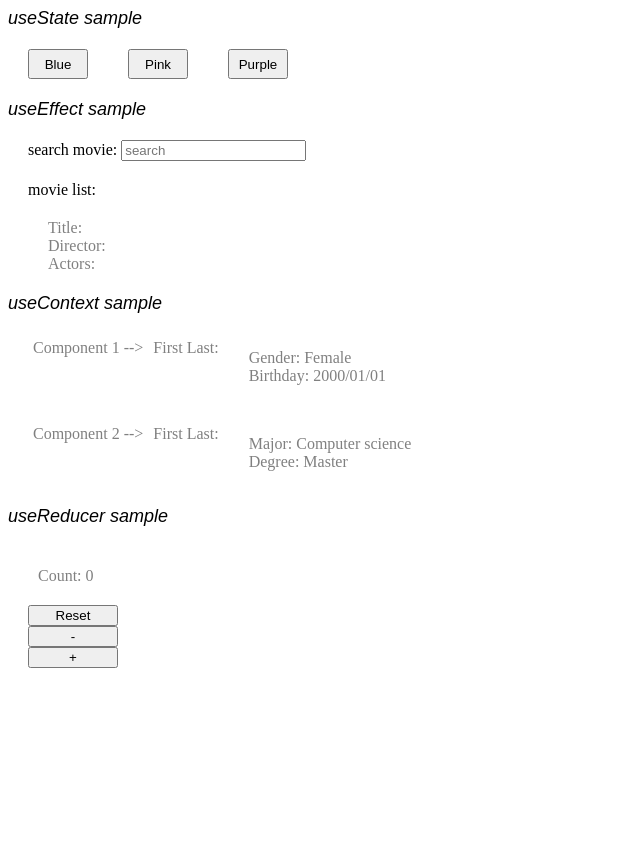
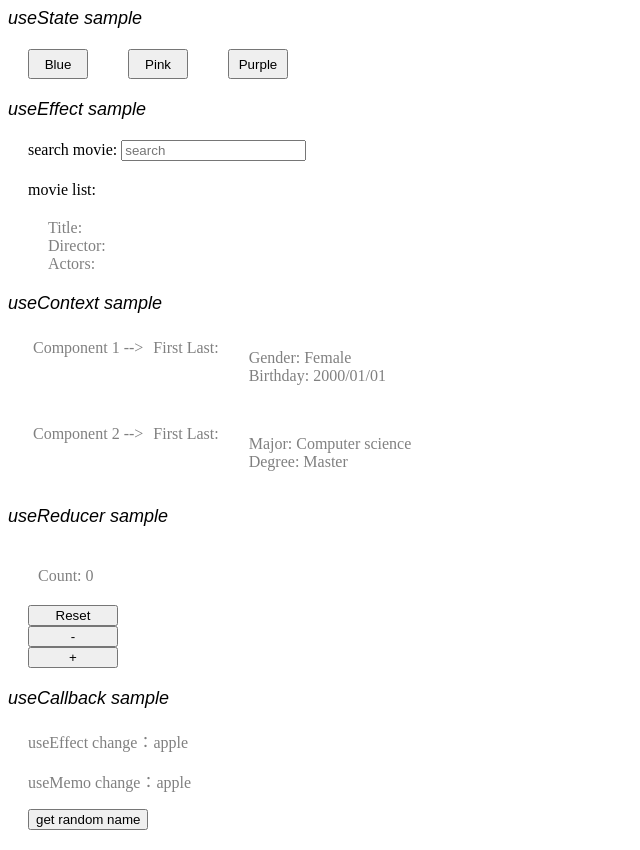
Before and after one commit to ValerieRen/vr-react-examples, a React (Create React App) app: page / in a window 1280 px wide. Shown: the whole page, without its empty margins (0-640 px from the left). Before the commit the page ends 800 px from the top, so only its background shows below. Built offline with nearby package versions, Linux system fonts and the light colour scheme; no server answers.

Commit message:
useMemo samples

```diff
--- a/src/App.js
+++ b/src/App.js
@@ -1,21 +1,24 @@
 import React from 'react';
 import './App.scss';
-import Colors from "./components/useState/Colors";
-import SearchMovies from "./components/useEffect/SearchMovies";
-import ContextProvider from "./components/useContext/ContextProvider";
-import Counter from "./components/useReducer/Counter";
+import UseStateExample from "./components/useState/UseStateExample";
+import UseEffectExample from "./components/useEffect/UseEffectExample";
+import UseContextExample from "./components/useContext/UseContextExample";
+import UseReducerExample from "./components/useReducer/UseReducerExample";
+import UseMemoExample from "./components/useMemo/UseMemoExample";
 
 const App = () => {
   return (
     <div className='container'>
       <div className='title'><span>useState sample</span></div>
-      <Colors />
+      <UseStateExample />
       <div className='title'><span>useEffect sample</span></div>
-      <SearchMovies />
+      <UseEffectExample />
       <div className='title'><span>useContext sample</span></div>
-      <ContextProvider/>
+      <UseContextExample/>
       <div className='title'><span>useReducer sample</span></div>
-      <Counter/>
+      <UseReducerExample/>
+      <div className='title'><span>useCallback sample</span></div>
+      <UseMemoExample/>
     </div>
   );
 }
--- a/src/App.scss
+++ b/src/App.scss
@@ -86,3 +86,8 @@
 .counter span {
   padding: 20px 10px;
 }
+
+.callback {
+  margin: 20px 20px;
+  color: grey;
+}
--- a/src/components/useContext/ContextConsumer1.js
+++ b/src/components/useContext/ContextConsumer1.js
@@ -1,5 +1,5 @@
 import React, {useContext} from 'react';
-import {UserContext} from "./ContextProvider";
+import {UserContext} from "./UseContextExample";
 
 const ContextConsumer1 = () => {
   const context = useContext(UserContext);
--- a/src/components/useContext/ContextConsumer2.js
+++ b/src/components/useContext/ContextConsumer2.js
@@ -1,5 +1,5 @@
 import React, {useContext} from "react";
-import {UserContext} from "./ContextProvider";
+import {UserContext} from "./UseContextExample";
 
 const ContextConsumer2 = () => {
   const context = useContext(UserContext);
--- a/src/components/useContext/ContextProvider.js
+++ b/src/components/useContext/UseContextExample.js
@@ -5,7 +5,7 @@ import ContextConsumer2 from "./ContextConsumer2";
 export const UserContext = React.createContext();
 
 // UserContext object can shared to all the child components inside of UserContext.Provider
-const ContextProvider = () => {
+const UseContextExample = () => {
   const userState = {
     user: {
       fullName: 'First Last',
@@ -26,4 +26,4 @@ const ContextProvider = () => {
   );
 };
 
-export default ContextProvider;
+export default UseContextExample;
--- a/src/components/useEffect/SearchMovies.js
+++ b/src/components/useEffect/UseEffectExample.js
@@ -1,7 +1,7 @@
 import React, {useEffect, useState} from "react";
 
 // useEffect will run after render
-const SearchMovies = () => {
+const UseEffectExample = () => {
   const [searchValue, setSearchValue] = useState('');
   const [movie, setMovie] = useState({});
 
@@ -27,7 +27,7 @@ const SearchMovies = () => {
 
   // this side effect will happen when prop movie changed, this will be run
   useEffect(() => {
-    console.log('movie result has been changed');
+    console.log('UseEffectExample -> movie result has been changed');
   }, [movie])
 
   return (
@@ -53,4 +53,4 @@ const SearchMovies = () => {
   )
 };
 
-export default SearchMovies;
+export default UseEffectExample;
--- /dev/null
+++ b/src/components/useMemo/UseMemoExample.js
@@ -0,0 +1,38 @@
+import React, {useEffect, useMemo, useState} from "react";
+
+const UseMemoExample = () => {
+  const [name, setName] = useState('apple')
+  // useMemo will prevent create names every time when render
+  const names = useMemo(() => ['apple', 'peer', 'banana', 'lemon'], []);
+
+  function getProductName() {
+    console.log('UseMemoExample -> getProductName')
+    return name;
+  }
+  // [useEffect] will re-render when name has changed
+  useEffect(() => {
+    console.log('UseMemoExample -> useEffect')
+    getProductName()
+  }, [name])
+
+  // [useMemo] will render when name has changed
+  // [useMemo] shouldComponentUpdate
+  const memo_name = useMemo(() => {
+    console.log('UseMemoExample -> useMemo')
+    // return a function
+    return () => name
+  }, [name])
+
+  // check console.log for printing sequence
+  return (
+    <React.Fragment>
+      <div className='callback'>
+        <p>useEffect change：{getProductName()}</p>
+        <p>useMemo change：{memo_name()}</p>
+        <button onClick={() => setName(names[Math.random() * names.length << 0])}>get random name</button>
+      </div>
+    </React.Fragment>
+  )
+}
+
+export default UseMemoExample;
--- a/src/components/useReducer/Counter.js
+++ b/src/components/useReducer/UseReducerExample.js
@@ -1,7 +1,7 @@
 import React, {useReducer} from "react";
 import {init, reducer} from "./reducer";
 
-const Counter = () => {
+const UseReducerExample = () => {
   const initialState = 0;
   const [state, dispatch] = useReducer(reducer, initialState, init);
 
@@ -15,4 +15,4 @@ const Counter = () => {
   );
 }
 
-export default Counter;
+export default UseReducerExample;
--- a/src/components/useState/Colors.js
+++ b/src/components/useState/UseStateExample.js
@@ -1,6 +1,6 @@
 import React, {useState} from "react";
 
-const Colors = ({defaultColor}) => {
+const UseStateExample = ({defaultColor}) => {
   const [color, setColor] = useState(defaultColor);
   return (
     <React.Fragment>
@@ -22,4 +22,4 @@ const Colors = ({defaultColor}) => {
   );
 }
 
-export default Colors;
+export default UseStateExample;
```
Also changed, not shown: 1 other file (tests, documents, lock files or other folders).
